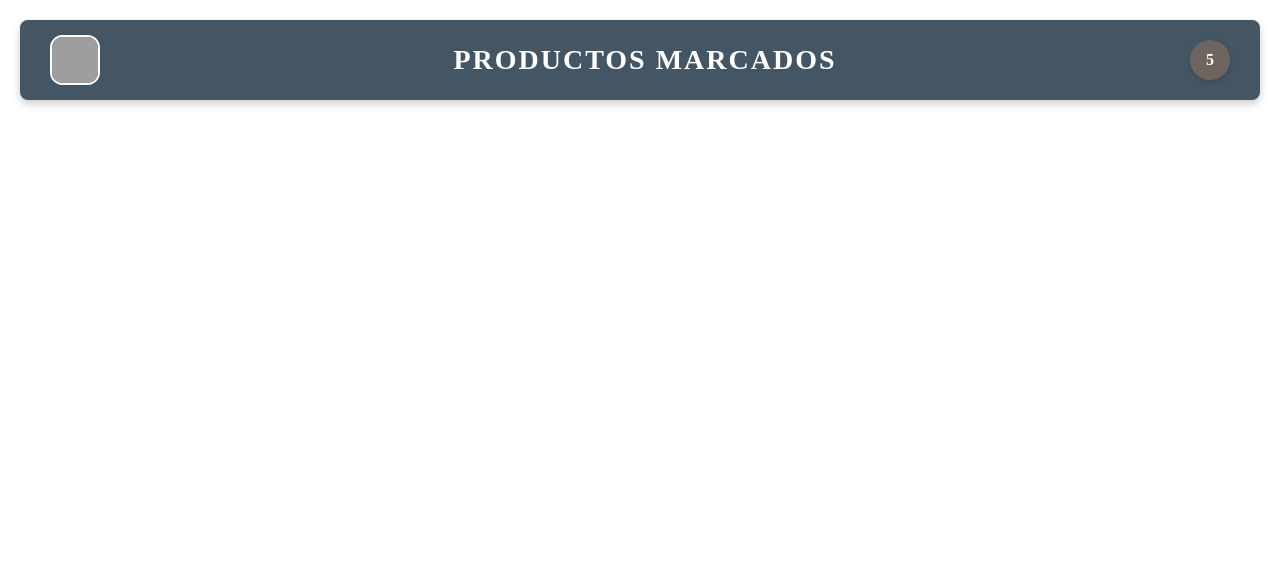
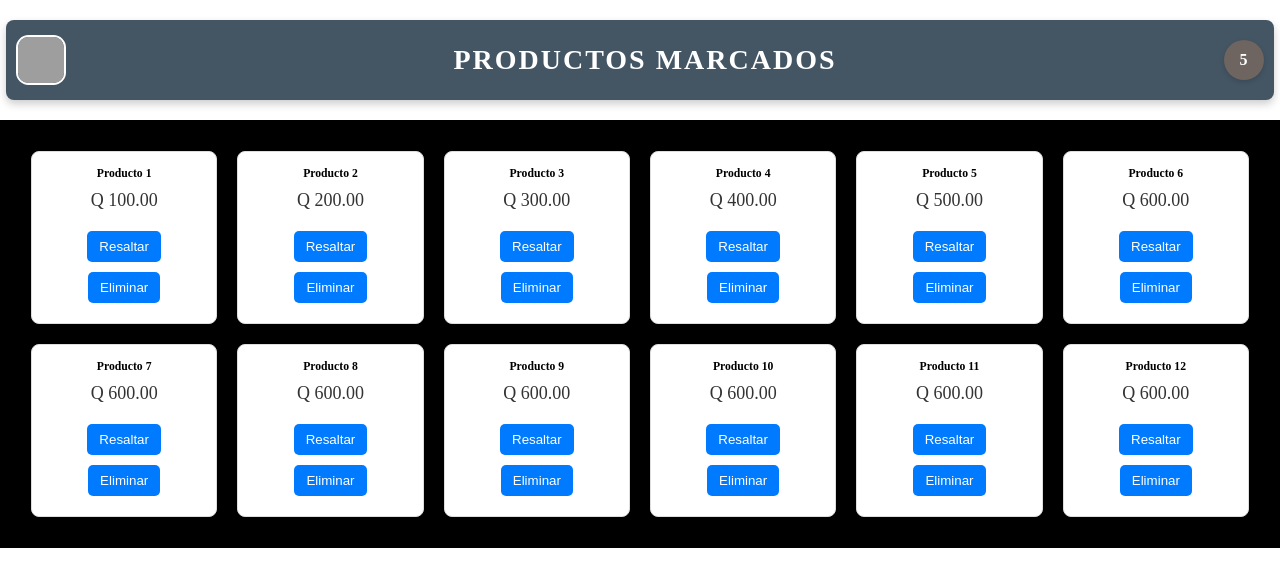
Before and after one commit to imafckingwalkinparadox/Prueba-Corta-3-LAB, a plain HTML site: page index.html in a window 1280 px wide. Drawn offline with Linux system fonts and the light colour scheme; grey boxes are pictures that could not be loaded.

Commit message:
arreglos necesarios

```diff
--- a/Componentes/Producto/funcionesProducto.js
+++ b/Componentes/Producto/funcionesProducto.js
@@ -1,12 +1,15 @@
-function resaltarProducto(id) {
-    const producto = document.querySelector(`.producto[data-id='${id}']`);
-    producto.classList.toggle("resaltado");
+export function resaltarProducto(id) {
+    const producto = document.querySelector(`.producto[data-id="${id}"]`);
+    if (producto) {
+        producto.style.border = "2px solid yellow";
+        console.log(`Producto ${id} resaltado.`);
+    }
 }
 
-function eliminarProducto(id) {
-    const index = dataProductos.findIndex(p => p.id === id);
-    if (index !== -1) {
-        dataProductos.splice(index, 1);
-        cargarProductos();
+export function eliminarProducto(id) {
+    const producto = document.querySelector(`.producto[data-id="${id}"]`);
+    if (producto) {
+        producto.remove();
+        console.log(`Producto ${id} eliminado.`);
     }
 }
--- a/Componentes/Producto/producto.js
+++ b/Componentes/Producto/producto.js
@@ -1,6 +1,6 @@
 import { resaltarProducto, eliminarProducto } from "./funcionesProducto.js";
 
-function crearProducto(producto) {
+export function crearProducto(producto) {
     const div = document.createElement("div");
     div.classList.add("producto");
     div.dataset.id = producto.id;
@@ -8,8 +8,15 @@ function crearProducto(producto) {
     div.innerHTML = `
         <h3>${producto.nombre}</h3>
         <p>Q ${producto.precio.toFixed(2)}</p>
-        <button onclick="resaltarProducto(${producto.id})">Resaltar</button>
-        <button onclick="eliminarProducto(${producto.id})">Eliminar</button>
+        <button class="resaltar-btn">Resaltar</button>
+        <button class="eliminar-btn">Eliminar</button>
     `;
+
+    const resaltarBtn = div.querySelector(".resaltar-btn");
+    const eliminarBtn = div.querySelector(".eliminar-btn");
+
+    resaltarBtn.addEventListener("click", () => resaltarProducto(producto.id));
+    eliminarBtn.addEventListener("click", () => eliminarProducto(producto.id));
+
     return div;
 }
--- a/Componentes/catalogo.js
+++ b/Componentes/catalogo/catalogo.js
@@ -1,9 +1,8 @@
-import { dataProductos } from "./data.js";
-import {crearProducto} from "./Producto/producto.js"
+import { dataProductos } from "../../data.js";
+import { crearProducto } from "../Producto/producto.js";
 
-function cargarProductos() {
+export function cargarProductos() {
     const contenedor = document.getElementById("productos");
-    contenedor.innerHTML = "";
     dataProductos.forEach(producto => {
         contenedor.appendChild(crearProducto(producto));
     });
--- a/Componentes/header/header.css
+++ b/Componentes/header/header.css
@@ -1,12 +1,15 @@
 #header {
+    width: 99%;
+    height: 8rem;
     display: flex;
     align-items: center;
     justify-content: space-between;
-    padding: 15px 30px;
+    padding: 15px 10px;
     background-color: #445564;
     box-shadow: 0 4px 8px rgba(0, 0, 0, 0.2);
     border-radius: 8px;
-    margin: 20px;
+    gap: 73px;
+    margin: auto;
   }
 
   .header-img {
--- /dev/null
+++ b/data.js
@@ -0,0 +1,75 @@
+export const dataProductos = [
+    {
+        id: 1,
+        nombre: "Producto 1",
+        precio: 100,
+        imagen: "ruta/imagen1.jpg"
+    },
+    {
+        id: 2,
+        nombre: "Producto 2",
+        precio: 200,
+        imagen: "ruta/imagen2.jpg"
+    },
+    {
+        id: 3,
+        nombre: "Producto 3",
+        precio: 300,
+        imagen: "ruta/imagen1.jpg"
+    },
+    {
+        id: 4,
+        nombre: "Producto 4",
+        precio: 400,
+        imagen: "ruta/imagen1.jpg"
+    },
+    {
+        id: 5,
+        nombre: "Producto 5",
+        precio: 500,
+        imagen: "ruta/imagen1.jpg"
+    },
+    {
+        id: 6,
+        nombre: "Producto 6",
+        precio: 600,
+        imagen: "ruta/imagen1.jpg"
+    },
+    {
+        id: 7,
+        nombre: "Producto 7",
+        precio: 600,
+        imagen: "ruta/imagen1.jpg"
+    },
+    {
+        id: 8,
+        nombre: "Producto 8",
+        precio: 600,
+        imagen: "ruta/imagen1.jpg"
+    },
+    {
+        id: 9,
+        nombre: "Producto 9",
+        precio: 600,
+        imagen: "ruta/imagen1.jpg"
+    },
+    {
+        id: 10,
+        nombre: "Producto 10",
+        precio: 600,
+        imagen: "ruta/imagen1.jpg"
+    },
+    {
+        id: 11,
+        nombre: "Producto 11",
+        precio: 600,
+        imagen: "ruta/imagen1.jpg"
+    },
+    {
+        id: 12,
+        nombre: "Producto 12",
+        precio: 600,
+        imagen: "ruta/imagen1.jpg"
+    }
+
+];
--- a/index.css
+++ b/index.css
@@ -0,0 +1,50 @@
+.root{
+    width: 100%;
+    height: 15vh;
+    display: flex;
+    flex-direction: column;
+}
+
+
+#productos {
+    display: grid;
+    grid-template-columns: repeat(6, 1fr);
+    background-color: black;
+    padding: 30px;
+    gap: 20px;
+    border: 1px solid black;
+    height: auto;
+}
+
+.producto {
+
+    background-color: #fff;
+    border: 1px solid #ddd;
+    border-radius: 8px;
+    padding: 15px;
+    text-align: center;
+}
+
+.producto h3 {
+    margin: 0 0 10px;
+}
+
+.producto p {
+    margin: 0 0 15px;
+    font-size: 18px;
+    color: #333;
+}
+
+.producto button {
+    background-color: #007bff;
+    color: #fff;
+    border: none;
+    padding: 8px 12px;
+    border-radius: 5px;
+    cursor: pointer;
+    margin: 5px;
+}
+
+.producto button:hover {
+    background-color: #0056b3;
+}
--- a/index.html
+++ b/index.html
@@ -8,13 +8,12 @@
     <link rel="stylesheet" href="config.css">
     <link rel="stylesheet" href="index.css">
     <link rel="stylesheet" href="Componentes/header/header.css">
-    <link rel="stylesheet" href="">
+
 </head>
 <body>
 
-    <div id="productos"></div>
-
     <main id="root"></main>
+    <div id="productos"></div> <!-- Asegúrate de que este contenedor exista -->
     <script src="index.js" type="module"></script>
 
 </body>
--- a/index.js
+++ b/index.js
@@ -1,9 +1,14 @@
-import { MostrarMenu } from './Componentes/header/header.js';
-function iniciarApp(){
-    let Dom = document.querySelector("#root");
+import { cargarProductos } from "./Componentes/catalogo/catalogo.js";
+import { MostrarMenu } from "./Componentes/header/header.js";
+function iniciarApp() {
 
-    const header = MostrarMenu();
-    Dom.appendChild(header);
+    const root = document.querySelector("#root");
+    root.className = "root";
+
+    root.appendChild(MostrarMenu());
+    root.appendChild(cargarProductos());
+    return root;
+
 }
 
 iniciarApp();
```
Also changed, not shown: Componentes/data.js (deleted, +0 -7 lines).
